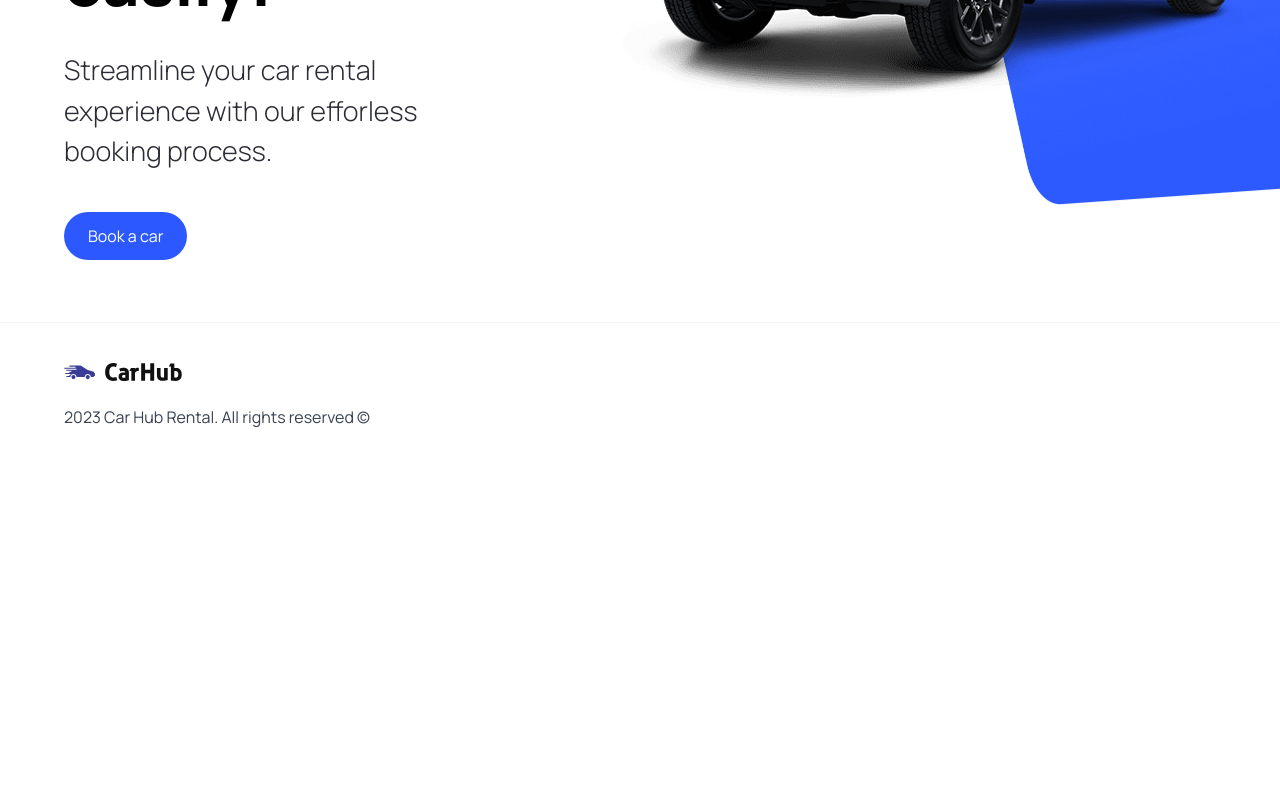
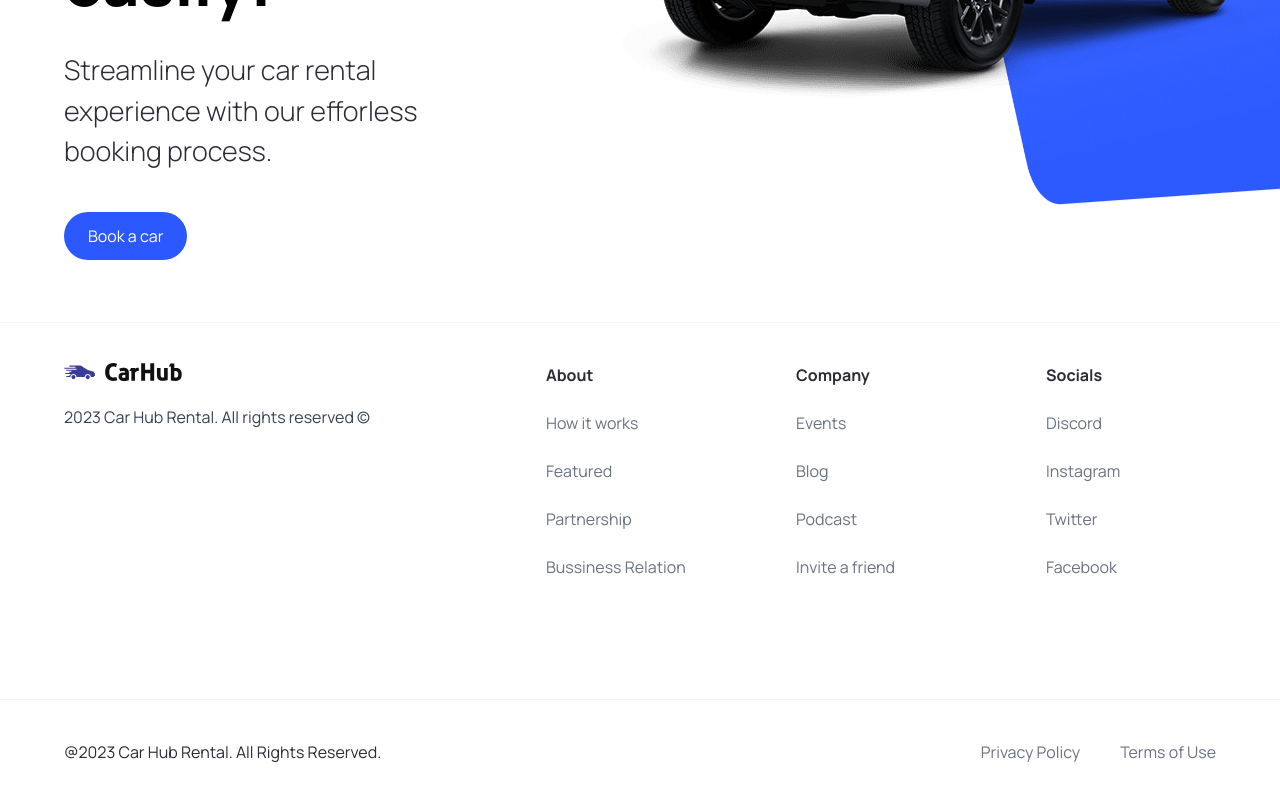
Before and after one commit to Ernestoc14/Car-Website, a Next.js app: page / in a window 1280 px wide. Shown: the part 498-1298 px from the top of the page. Before the commit the page ends 967 px from the top, so only its background shows below. Built offline with nearby package versions, Linux system fonts and the light colour scheme.

Commit message:
Feat Adding the Links Footer

```diff
--- a/components/Footer.tsx
+++ b/components/Footer.tsx
@@ -1,5 +1,6 @@
 import Image from "next/image"
 import Link from "next/link"
+import { footerLinks } from "@/constants"
 
 const Footer = () => {
     return (
@@ -9,6 +10,35 @@
                     <Image src='/logo.svg' alt="logo" width={118} height={18} className="object-contain" />
                     <p className="text-base text-gray-700"> 2023 Car Hub Rental. All rights reserved &copy;</p>
                 </div>
+
+                <div className="footer__links">
+                    {footerLinks.map((link) => (
+                        <div className="footer__link" key={link.title}>
+                            <h3 className="font-bold">{link.title}</h3>
+                            {link.links.map((item) => (
+                                <Link
+                                    className="text-gray-500"
+                                    key={item.title}
+                                    href={item.url}
+                                >
+                                    {item.title}
+                                </Link>
+                            ))}
+                        </div>
+                    ))}
+                </div>
+            </div>
+
+            <div className="flex items-center justify-between flex-wrap mt-20 border-t border-gray-100 sm:px-16 px-6 py-10">
+                <p>@2023 Car Hub Rental. All Rights Reserved.</p>
+                <div className="footer__copyrights-link">
+                    <Link href="/" className="text-gray-500">
+                        Privacy Policy
+                    </Link>
+                    <Link href="/" className="text-gray-500">
+                        Terms of Use
+                    </Link>
+                </div>
             </div>
         </footer>
     )
--- /dev/null
+++ b/constants/index.ts
@@ -0,0 +1,101 @@
+export const manufacturers = [
+    "Acura",
+    "Alfa Romeo",
+    "Aston Martin",
+    "Audi",
+    "Bentley",
+    "BMW",
+    "Buick",
+    "Cadillac",
+    "Chevrolet",
+    "Chrysler",
+    "Citroen",
+    "Dodge",
+    "Ferrari",
+    "Fiat",
+    "Ford",
+    "GMC",
+    "Honda",
+    "Hyundai",
+    "Infiniti",
+    "Jaguar",
+    "Jeep",
+    "Kia",
+    "Lamborghini",
+    "Land Rover",
+    "Lexus",
+    "Lincoln",
+    "Maserati",
+    "Mazda",
+    "McLaren",
+    "Mercedes-Benz",
+    "MINI",
+    "Mitsubishi",
+    "Nissan",
+    "Porsche",
+    "Ram",
+    "Rolls-Royce",
+    "Subaru",
+    "Tesla",
+    "Toyota",
+    "Volkswagen",
+    "Volvo",
+];
+
+export const yearsOfProduction = [
+    { title: "Year", value: "" },
+    { title: "2015", value: "2015" },
+    { title: "2016", value: "2016" },
+    { title: "2017", value: "2017" },
+    { title: "2018", value: "2018" },
+    { title: "2019", value: "2019" },
+    { title: "2020", value: "2020" },
+    { title: "2021", value: "2021" },
+    { title: "2022", value: "2022" },
+    { title: "2023", value: "2023" },
+];
+
+export const fuels = [
+    {
+        title: "Fuel",
+        value: "",
+    },
+    {
+        title: "Gas",
+        value: "Gas",
+    },
+    {
+        title: "Electricity",
+        value: "Electricity",
+    },
+];
+
+export const footerLinks = [
+    {
+        title: "About",
+        links: [
+            { title: "How it works", url: "/" },
+            { title: "Featured", url: "/" },
+            { title: "Partnership", url: "/" },
+            { title: "Bussiness Relation", url: "/" },
+        ],
+    },
+    {
+        title: "Company",
+        links: [
+            { title: "Events", url: "/" },
+            { title: "Blog", url: "/" },
+            { title: "Podcast", url: "/" },
+            { title: "Invite a friend", url: "/" },
+        ],
+    },
+    {
+        title: "Socials",
+        links: [
+            { title: "Discord", url: "/" },
+            { title: "Instagram", url: "/" },
+            { title: "Twitter", url: "/" },
+            { title: "Facebook", url: "/" },
+        ],
+    },
+];
```
